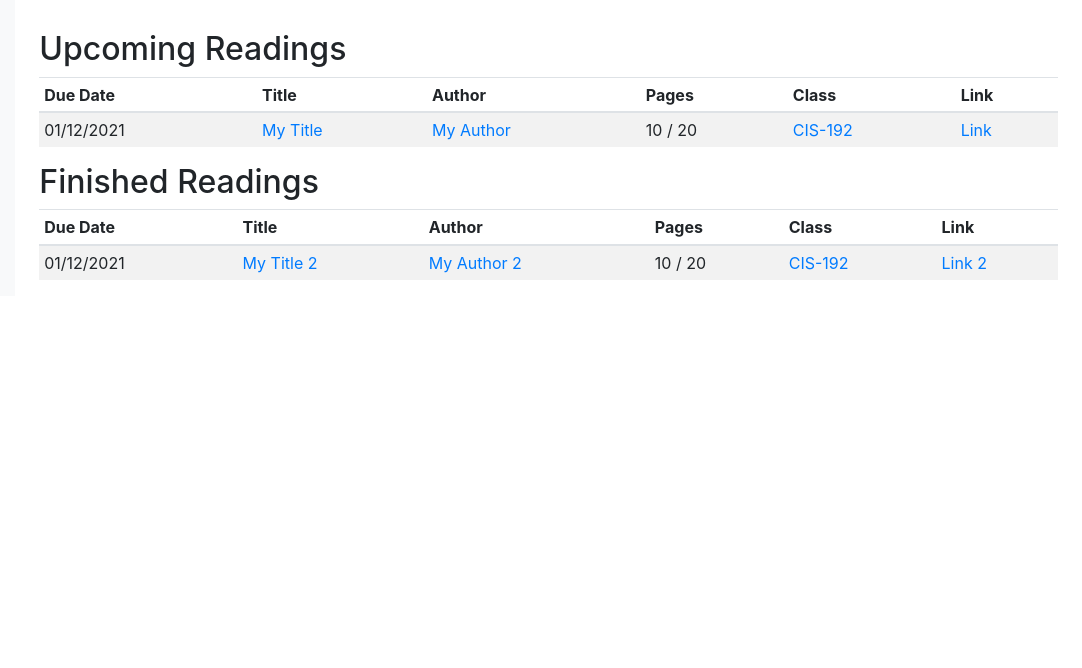
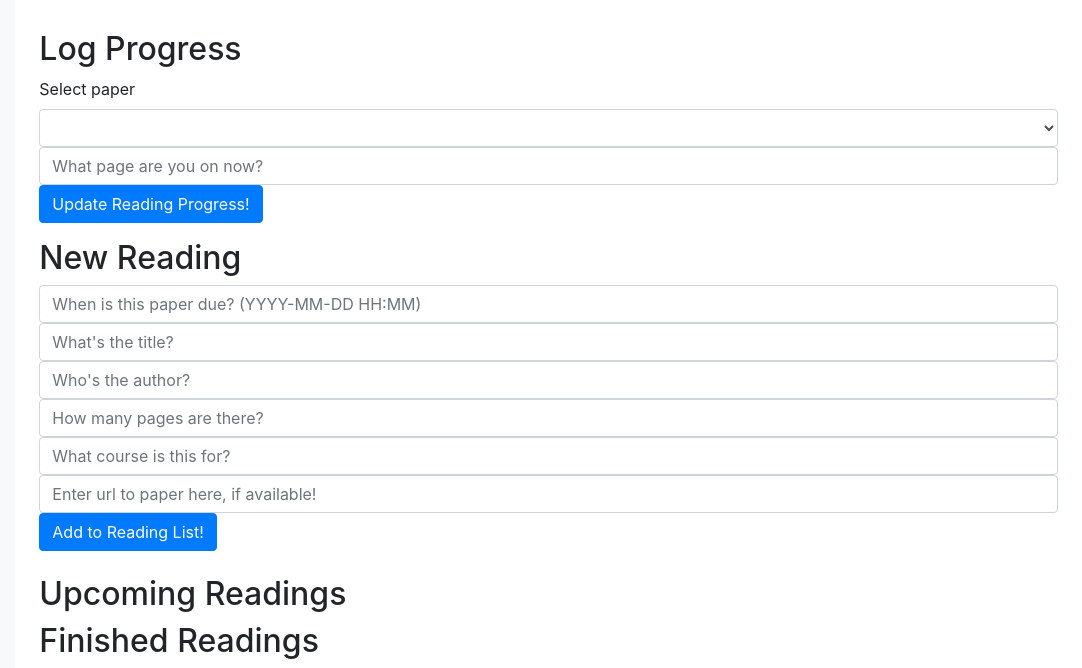
Before and after one commit to elijahj19/ReadingLog192, a Django app: page /dashboard/ in a window 1280 px wide. Shown: the part 581-1249 px from the top of the page, without its empty margins (198-1280 px from the left). Before the commit the page ends 861 px from the top, so only its background shows below. Run offline with Django 3.2, Linux system fonts and the light colour scheme; a user stored in the database is signed in; data comes from the database, SQL or seed files in the repository; both versions use the stored data as it was after the commit; lists and menus that the app fills with data are empty.

Commit message:
implemented dashboard logic

```diff
--- a/ReadingLog192/ReadingLog192/urls.py
+++ b/ReadingLog192/ReadingLog192/urls.py
@@ -15,7 +15,7 @@ Including another URLconf
 """
 from django.contrib import admin
 from django.urls import path
-from main.views import splash_view, about_view, dashboard_view, accounts_view, login_view, signup_view, logout_view
+from main.views import splash_view, about_view, dashboard_view, accounts_view, login_view, signup_view, logout_view, progress_view
 
 urlpatterns = [
     path('admin/', admin.site.urls),
@@ -28,4 +28,5 @@ urlpatterns = [
     path('login/', login_view, name='login_view'),
     path('signup/', signup_view, name='signup_view'),
     path('logout/', logout_view, name='logout_view'),
+    path('progress/', progress_view, name='progress_view')
 ]
--- a/ReadingLog192/main/models.py
+++ b/ReadingLog192/main/models.py
@@ -14,7 +14,7 @@ class Course(models.Model):
 # model for paper
 class Paper(models.Model):
     title = models.CharField(max_length=200, blank=False) # title of the paper, required
-    author = models.CharField(max_length=200, blank=True) # author of the paper, not  required
+    author = models.CharField(max_length=200, blank=True) # author of the paper, not required
     totalPages = models.IntegerField(default=1) # number of pages in the paper (set by user), defaults to 1
     readPages = models.IntegerField(default=0) # number of pages the user has read, defaults to 0
     url = models.CharField(max_length=200, blank=True) # url link of the paper, not required
@@ -25,7 +25,7 @@ class Paper(models.Model):
 
     # string representation of paper
     def __str__(self):
-        return f'{self.title} by {self.author}, {self.totalPages} pages due {self.time}'
+        return f'{self.title} by {self.author}, {self.totalPages} pages due {self.addDate}'
 
 ## extended version of user, custom user class
 class User(AbstractUser):
--- a/ReadingLog192/main/templates/dashboard.html
+++ b/ReadingLog192/main/templates/dashboard.html
@@ -45,6 +45,10 @@
 
         .active {
             font-weight: bold;
+        }
+
+        .required {
+            color: red;
         }
     </style>
 </head>
@@ -108,12 +112,87 @@
                 <div
                     class="d-flex justify-content-between flex-wrap flex-md-nowrap align-items-center pt-3 pb-2 mb-3 border-bottom">
                     <h1 class="h2">Dashboard</h1>
-
                 </div>
 
                 <canvas class="my-4 w-100" id="myChart" width="900" height="380"></canvas>
+                <h2>Log Progress</h2>
+                <form method="POST" action="/progress/">
+                    {% csrf_token %}
+                    <div class="form-group">
+                        <label for="paper">Select paper</label>
+                        <select class="form-control" name="paper">
+                          {% for paper in papers%}
+                          <option value="{{paper.title}}">{{paper.title}}</option>
+                          {% endfor %}
+                        </select>
+                        {% if 'invalidPage' in request.GET %}
+                        <div style="color: red">Please enter a valid page number!</div>
+                        {% endif %}
+                        <input name="readPages" class="form-control" placeholder="What page are you on now?" required/>
+                        <button type="submit" class="btn btn-primary">Update Reading Progress!</button>
+                      </div>
+                </form>
+
+                <h2>New Reading</h2>
+                <form method="POST" action="/dashboard/">
+                    {% csrf_token %}
+                    <!-- TODO: error handling for wrong format inputs -->
+                    {% if 'invalidDate' in request.GET %}
+                        <div style="color: red">Please enter a valid date!</div>
+                    {% endif %}
+                    <input name="dueDate" class="form-control" placeholder="When is this paper due? (YYYY-MM-DD HH:MM)" required/>
+                    <input name="title" class="form-control" placeholder="What's the title?" required/>
+                    <input name="author" class="form-control" placeholder="Who's the author?" />
+                    {% if 'invalidPages' in request.GET %}
+                        <div style="color: red">Please enter a valid number of pages!</div>
+                    {% endif %}
+                    <input name="pages" class="form-control" placeholder="How many pages are there?" required/>
+                    <input name="course" class="form-control" placeholder="What course is this for?" required/>
+                    <input name="url" class="form-control" placeholder="Enter url to paper here, if available!" />
+                    <button type="submit" class="btn btn-primary">Add to Reading List!</button>
+                </form>
+                <br />
 
                 <h2>Upcoming Readings</h2>
+                {% for paper in papers %}
+                {% if paper.readPages != paper.totalPages %}
+                <div class="table-responsive">
+                    <table class="table table-striped table-sm">
+                        <thead>
+                            <tr>
+                                <th>Due Date</th>
+                                <th>Title</th>
+                                <th>Author</th>
+                                <th>Pages</th>
+                                <th>Class</th>
+                                {% if paper.url != '' %}
+                                <th>Link</th>
+                                {% endif %}
+                            </tr>
+                        </thead>
+                        <tbody>
+                            <!-- Article info template -->
+                            <tr>
+                                <td>{{paper.dueDate}}</td>
+                                <td><a href="link to reading page">{{paper.title}}</a></td>
+                                <td><a href="link to author page">{{paper.author}}</a></td>
+                                <td>{{paper.readPages}}/{{paper.totalPages}}</td>
+                                <td><a href="link to class page">{{paper.course}}</a></td>
+                                <!-- only display url if user inputs one -->
+                                {% if paper.url != '' %}
+                                <td><a href={{paper.url}}>Link</a></td>
+                                {% endif %}
+                            </tr>
+
+                        </tbody>
+                    </table>
+                </div>
+                {% endif %}
+                {% endfor %}
+
+                <h2>Finished Readings</h2>
+                {% for paper in papers %}
+                {% if paper.readPages == paper.totalPages %}
                 <div class="table-responsive">
                     <table class="table table-striped table-sm">
                         <thead>
@@ -130,47 +209,22 @@
                         <tbody>
                             <!-- Article info template -->
                             <tr>
-                                <td>01/12/2021</td>
-                                <td><a href="link to reading page">My Title</a></td>
-                                <td><a href="link to author page">My Author</a></td>
-                                <td>10 / 20</td>
-                                <td><a href="link to class page">CIS-192</a></td>
-                                <td><a href="link to user inputted link">Link</a></td>
+                                <td>{{paper.dueDate}}</td>
+                                <td><a href="link to reading page">{{paper.title}}</a></td>
+                                <td><a href="link to author page">{{paper.author}}</a></td>
+                                <td>{{paper.readPages}}/{{paper.totalPages}}</td>
+                                <td><a href="link to class page">{{paper.course}}</a></td>
+                                <!-- only display url if user inputs one -->
+                                {% if paper.url != '' %}
+                                <td><a href={{paper.url}}>Link</a></td>
+                                {% endif %}
                             </tr>
-
-                        </tbody>
-                    </table>
-                </div>
-
-                <h2>Finished Readings</h2>
-                <div class="table-responsive">
-                    <table class="table table-striped table-sm">
-                        <thead>
-                            <tr>
-                                <th>Due Date</th>
-                                <th>Title</th>
-                                <th>Author</th>
-                                <th>Pages</th>
-                                <th>Class</th>
-                                <th>Link</th>
-
-                            </tr>
-                        </thead>
-                        <tbody>
-                            <!-- Article info template -->
-                            <tr>
-                                <td>01/12/2021</td>
-                                <td><a href="link to reading page">My Title 2</a></td>
-                                <td><a href="link to author page">My Author 2</a></td>
-                                <td>10 / 20</td>
-                                <td><a href="link to class page">CIS-192</a></td>
-                                <td><a href="link to user inputted link">Link 2</a></td>
-                            </tr>
-
                         </tbody>
                     </table>
                 </div>
             </main>
+            {% endif %}
+            {% endfor %}
         </div>
     </div>
 
--- a/ReadingLog192/main/views.py
+++ b/ReadingLog192/main/views.py
@@ -1,6 +1,7 @@
 from django.shortcuts import render, redirect
 from django.contrib.auth import authenticate, login, logout
 from main.models import Course, Paper, User
+import datetime
 
 
 ## PAGE GET REQUESTS
@@ -22,9 +23,39 @@ def dashboard_view(request):
     # if user is not logged in, reroute them to signin page and display error
     if not request.user.is_authenticated:
         return redirect('/accounts?needLogin=True')
+
     # return the dashboard view for the user
-    # TODO the logic for the page
-    return render(request, 'dashboard.html', {})
+    if request.method == 'POST':
+        dueDate=request.POST['dueDate']
+        format = '%Y-%m-%d %H:%M'
+        try:
+            datetime.datetime.strptime(dueDate, format)
+        except ValueError:
+            return redirect('/dashboard?invalidDate=True')
+
+        title=request.POST['title']
+        author=request.POST['author']
+
+        pages=int(request.POST['pages'])
+        if(pages < 0):
+            return redirect('/dashboard?invalidPages=True')
+
+        url=request.POST['url']
+        course, created=Course.objects.get_or_create(name=request.POST['course'], isClassActive=True)
+        paper = Paper.objects.create(
+            dueDate=dueDate,
+            title=title,
+            author=author,
+            totalPages=pages,
+            course=course,
+            url=url
+        )
+        request.user.courses.add(course)
+        request.user.papers.add(paper)
+    # if get, render the page
+    papers = request.user.papers.all().order_by('dueDate') # show closer deadlines first
+
+    return render(request, 'dashboard.html', {'papers': papers})
 
 # this is the HTML view for logging in signing up
 def accounts_view(request):
@@ -87,3 +118,15 @@ def logout_view(request):
     logout(request)
     print('Logout Successful')
     return redirect('/')
+
+# handles reading progress update
+def progress_view(request):
+    if request.method == 'POST':
+        paper = Paper.objects.get(title=request.POST['paper'])
+        oldPage = paper.readPages
+        newPage = int(request.POST['readPages'])
+        if(newPage > paper.totalPages or newPage < 0 or newPage < oldPage):
+            return redirect('/dashboard?invalidPage=True')
+        paper.readPages = newPage
+        paper.save()
+    return redirect('/dashboard')
```
Also changed, not shown: ReadingLog192/db.sqlite3.
